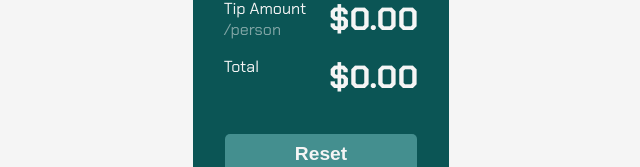
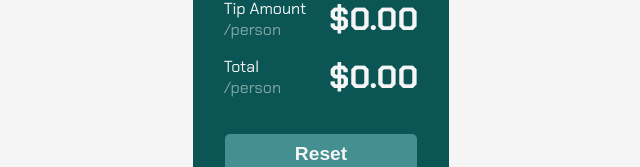
Before and after one commit to Lamadrid-Mike/tip-app, a React (Create React App) app: page / in a window 1280 px wide. Shown: the part 343-510 px from the top of the page, without its empty margins (319-959 px from the left). Built offline with nearby package versions, Linux system fonts and the light colour scheme.

Commit message:
dealing some bugs

```diff
--- a/src/App.js
+++ b/src/App.js
@@ -33,6 +33,7 @@ function App() {
 
   let displayTip = tipResult(insertDecimal(tip), billData).toFixed(2);
   let tipPerPerson = Math.round(displayTip / numberPeople).toFixed(2);
+  let totalPerPerson = Math.floor(billData / numberPeople);
 
   return (
     <div className="App">
@@ -45,7 +46,7 @@ function App() {
         setPeople={(e) => setNumberPeople(e.target.value)}
         nPeople={numberPeople}
         tipPerson={tipPerPerson}
-        displayTip={displayTip}
+        displayTip={totalPerPerson ? totalPerPerson : "0.00"}
         resetBtn={resetBtn}
       />
     </div>
--- a/src/components/numberOfPeople.js
+++ b/src/components/numberOfPeople.js
@@ -23,6 +23,7 @@ const NumberOfPeople = (props) => {
           </p>
           <p className="tip_result__total">
             Total <br />
+            <span>/person</span>
           </p>
           <p className="tip_result__amount-total total-amount">
             ${props.displayTip}
```
